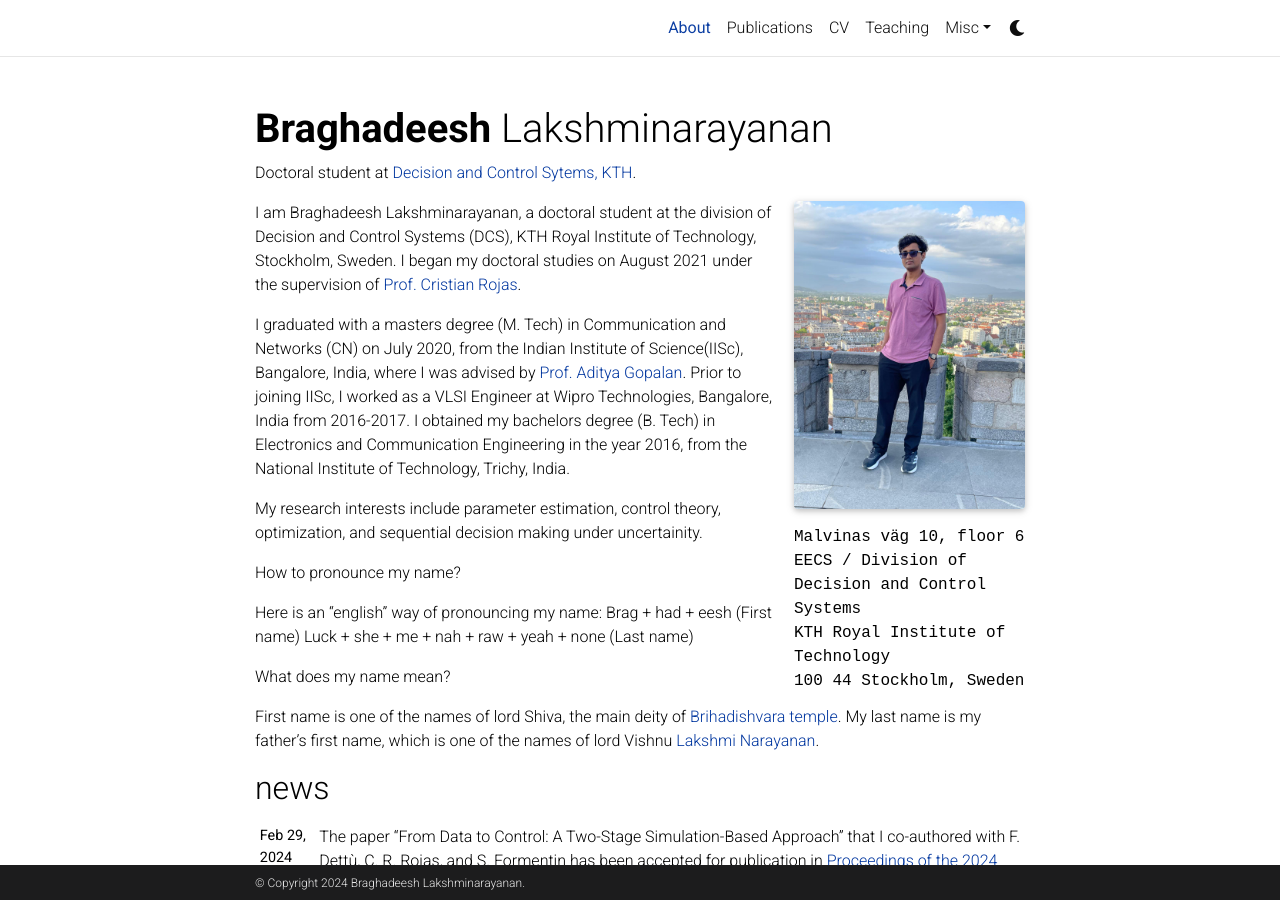
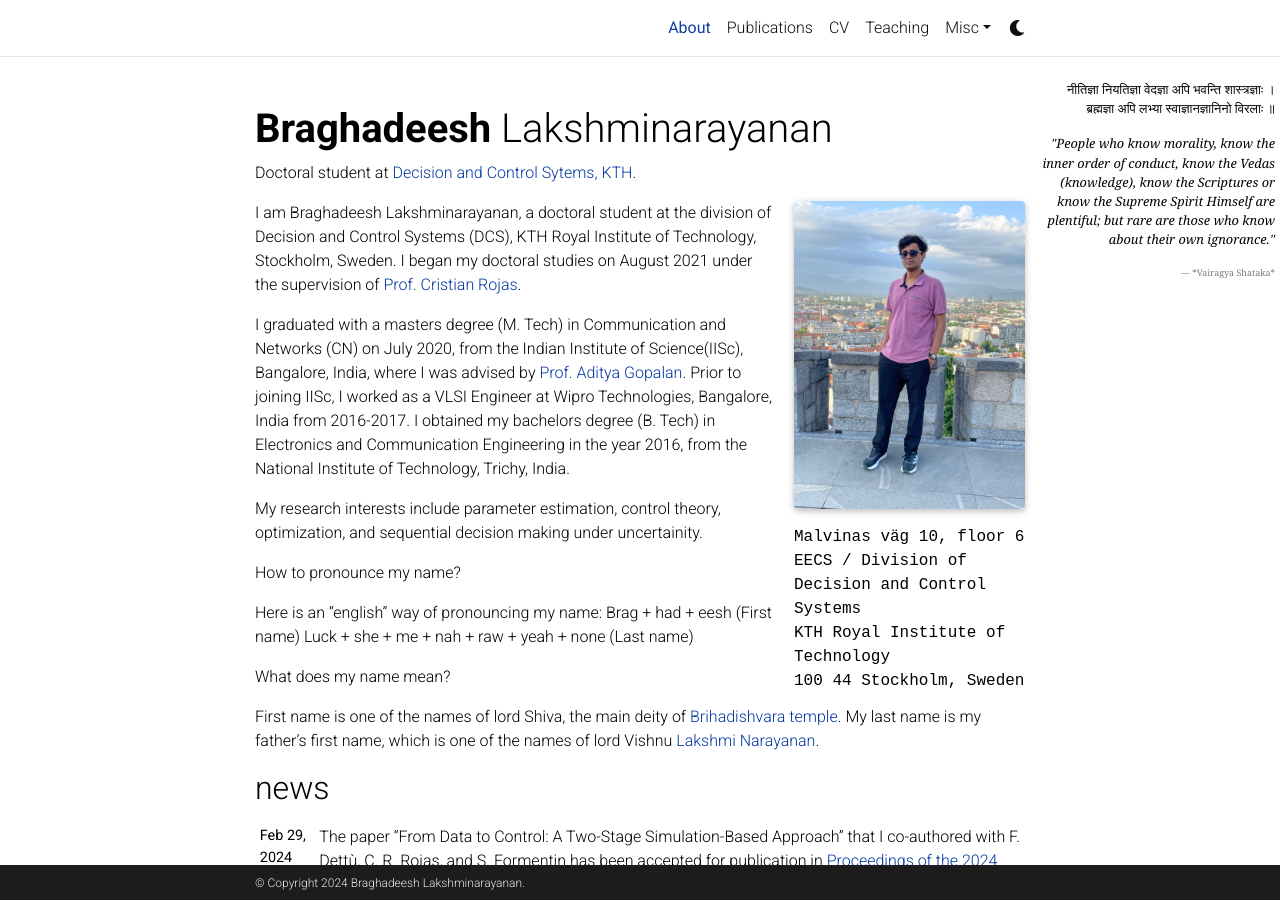
Before and after one commit to Braghadeeshln/Braghadeeshln.github.io, a Jekyll site: the page built from _pages/about.md, in a window 1280 px wide and 900 px high. Built offline with Jekyll 4.4.1, drawn with Linux system fonts in a browser that asks for light colours; full-size pictures stand in for the smaller copies a plugin makes; comment, search, counter and statistics services are not loaded; a style sheet for code colours, icons or effects is not loaded.

Commit message:
updated webpage with quote

```diff
--- a/_pages/about.md
+++ b/_pages/about.md
@@ -18,6 +18,21 @@
 social: true  # includes social icons at the bottom of the page
 ---
 
+<div style="position: fixed; top: 80px; right: 5px; width: 250px; text-align: right; font-size: 0.8em; color: #555; font-family: 'Georgia', serif;">
+  <p>
+    नीतिज्ञा नियतिज्ञा वेदज्ञा अपि भवन्ति शास्त्रज्ञाः ।<br>
+    ब्रह्मज्ञा अपि लभ्या स्वाज्ञानज्ञानिनो विरलाः ॥
+  </p>
+  <p style="font-style: italic;">
+  "People who know morality, know the inner order of conduct, know the Vedas (knowledge), know the Scriptures or know the Supreme Spirit Himself are plentiful; but rare are those who know about their own ignorance."
+  </p>
+  <p style="font-size: 0.7em; color: #777;">
+    — *Vairagya Shataka*
+  </p>
+</div>
+
+
+
 I am Braghadeesh Lakshminarayanan, a doctoral student at the division of Decision and Control Systems (DCS), KTH Royal Institute of Technology, Stockholm, Sweden. I began my doctoral studies on August 2021 under the supervision of [Prof. Cristian Rojas](https://people.kth.se/~crro/).
 
 I graduated with a masters degree (M. Tech) in Communication and Networks (CN) on July 2020, from the Indian Institute of Science(IISc), Bangalore, India, where I was advised by [Prof. Aditya Gopalan](https://ece.iisc.ac.in/~aditya/index.html). Prior to joining IISc, I worked as a VLSI Engineer at Wipro Technologies, Bangalore, India from 2016-2017. I obtained my bachelors degree (B. Tech) in Electronics and Communication Engineering in the year 2016, from the National Institute of Technology, Trichy, India.
```
